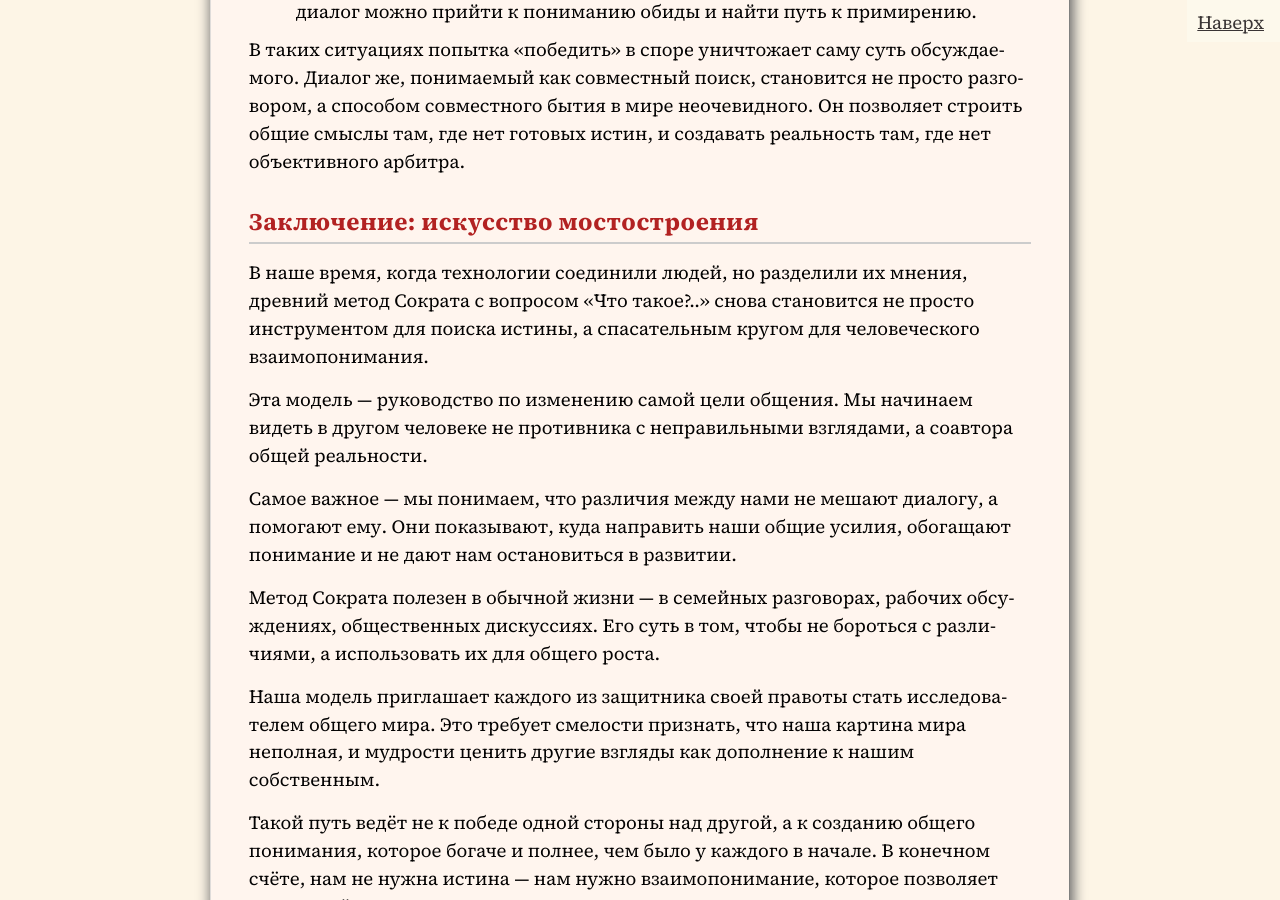
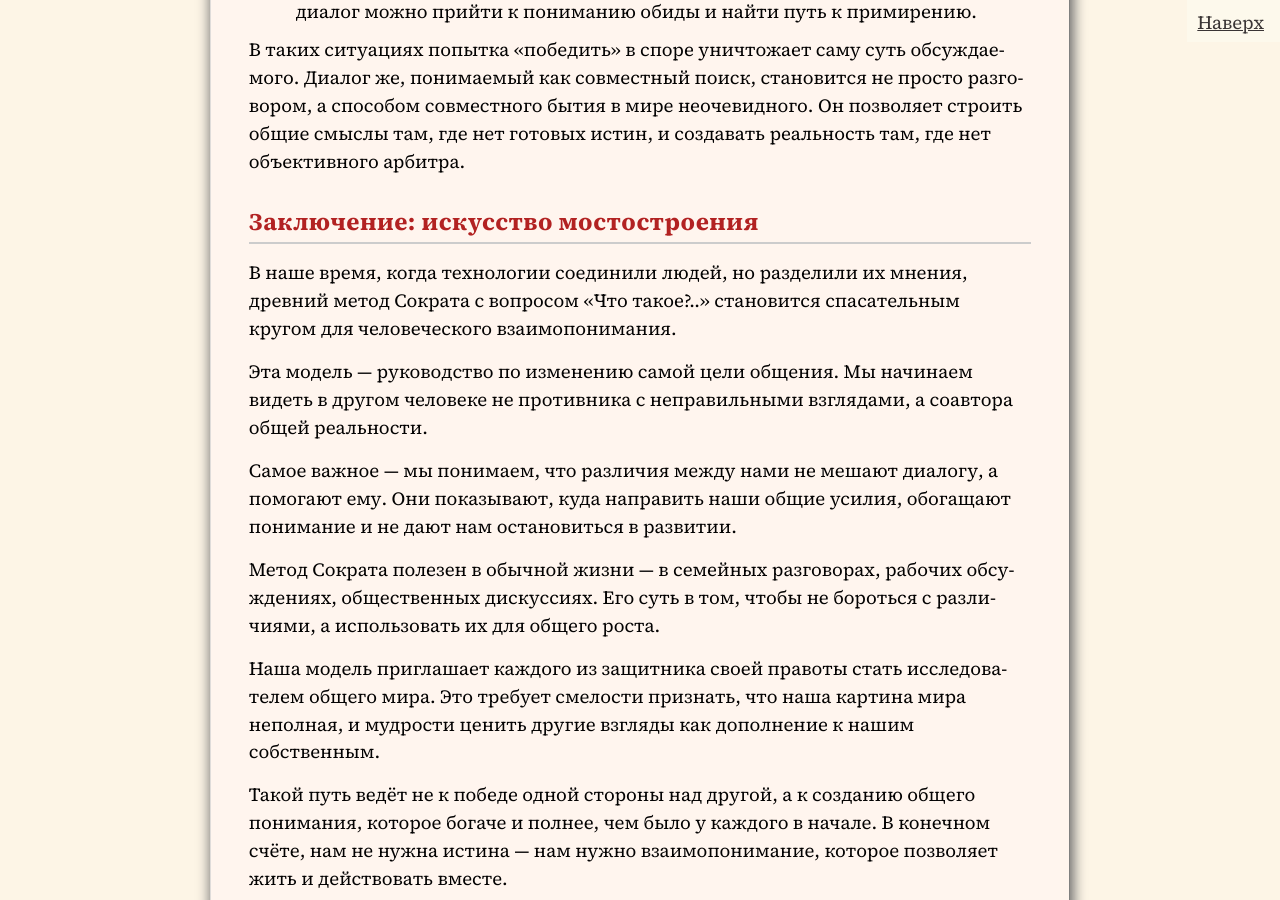
Before and after one commit to SergSi/land-use-art, a Jekyll site: the page built from _posts/2025-10-31-train.md, in a window 1280 px wide and 900 px high, scrolled down 6906 px. Built offline with Jekyll 4.4.1, drawn with Linux system fonts in a browser that asks for light colours; some web fonts are replaced.

Commit message:
Update 2025-10-31-train.md

```diff
--- a/_posts/2025-10-31-train.md
+++ b/_posts/2025-10-31-train.md
@@ -144,7 +144,7 @@ number="1"
 
 ## Заключение: искусство мостостроения
 
-В наше время, когда технологии соединили людей, но разделили их мнения, древний метод Сократа с вопросом «Что такое?..» снова становится не просто инструментом для поиска истины, а спасательным кругом для человеческого взаимопонимания.
+В наше время, когда технологии соединили людей, но разделили их мнения, древний метод Сократа с вопросом «Что такое?..» становится спасательным кругом для человеческого взаимопонимания.
 
 Эта модель — руководство по изменению самой цели общения. Мы начинаем видеть в другом человеке не противника с неправильными взглядами, а соавтора общей реальности.
 
```
